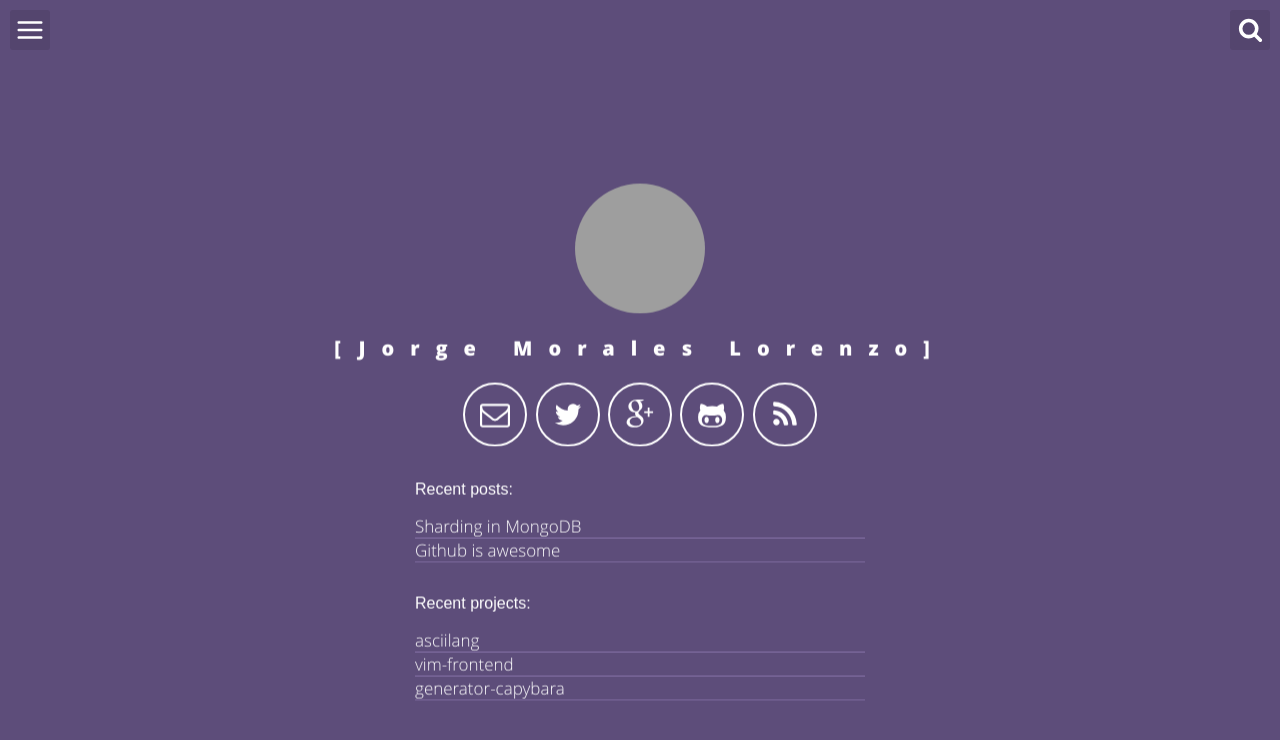
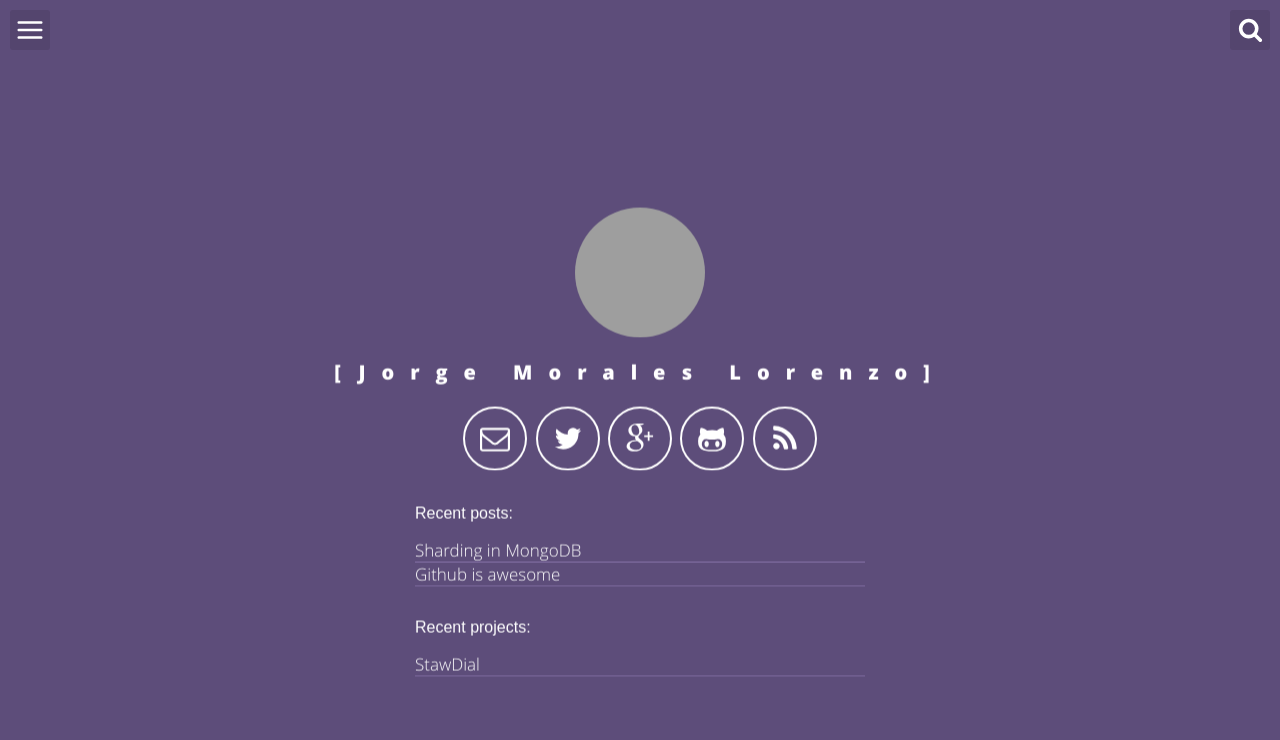
Before and after one commit to jmlorenzo50/jmlorenzo50.github.io, a Jekyll site: the page built from index.html, in a window 1280 px wide. Shown: the top 740 px of the page. Built offline with Jekyll 4.4.1, drawn with Linux system fonts in a browser that asks for light colours; grey boxes are pictures that could not be loaded.

Commit message:
Prueba de configuracion
Prueba de configuracion STAWDIAL

```diff
--- a/_config.yml
+++ b/_config.yml
@@ -40,11 +40,8 @@ links:
     url: /about
 # projects in header index
 projects:
-  - name: asciilang
-    url: https://github.com/victorvoid/asciilang
-  - name: vim-frontend
-    url: https://github.com/victorvoid/vim-frontend
-  - name: generator-capybara
-    url: https://github.com/victorvoid/generator-capybara
+  - name: StawDial
+    url: https://github.com/jmlorenzo50/StawDial
+
 # exclude my node related stuff
 exclude: ['package.json', 'src', 'node_modules']
```
